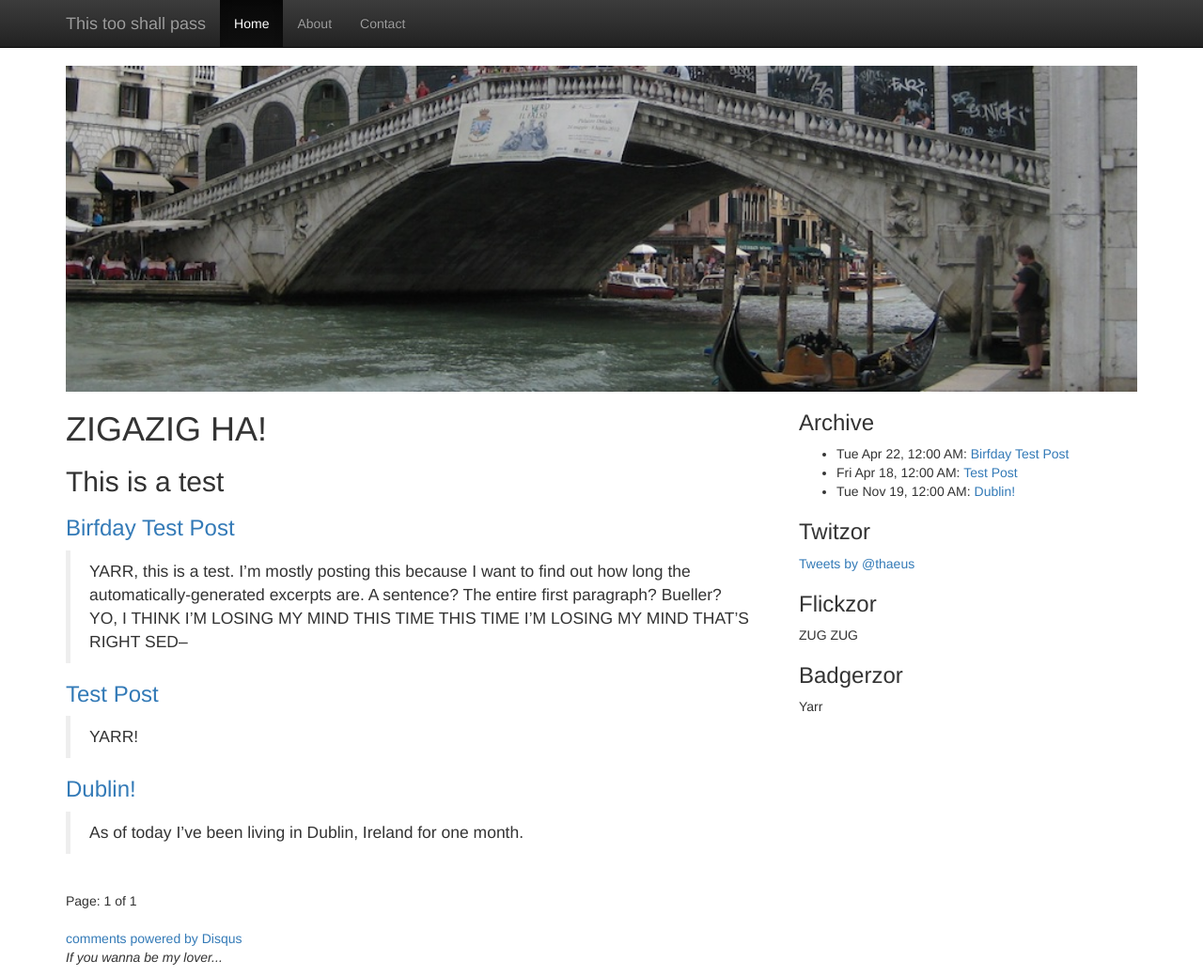
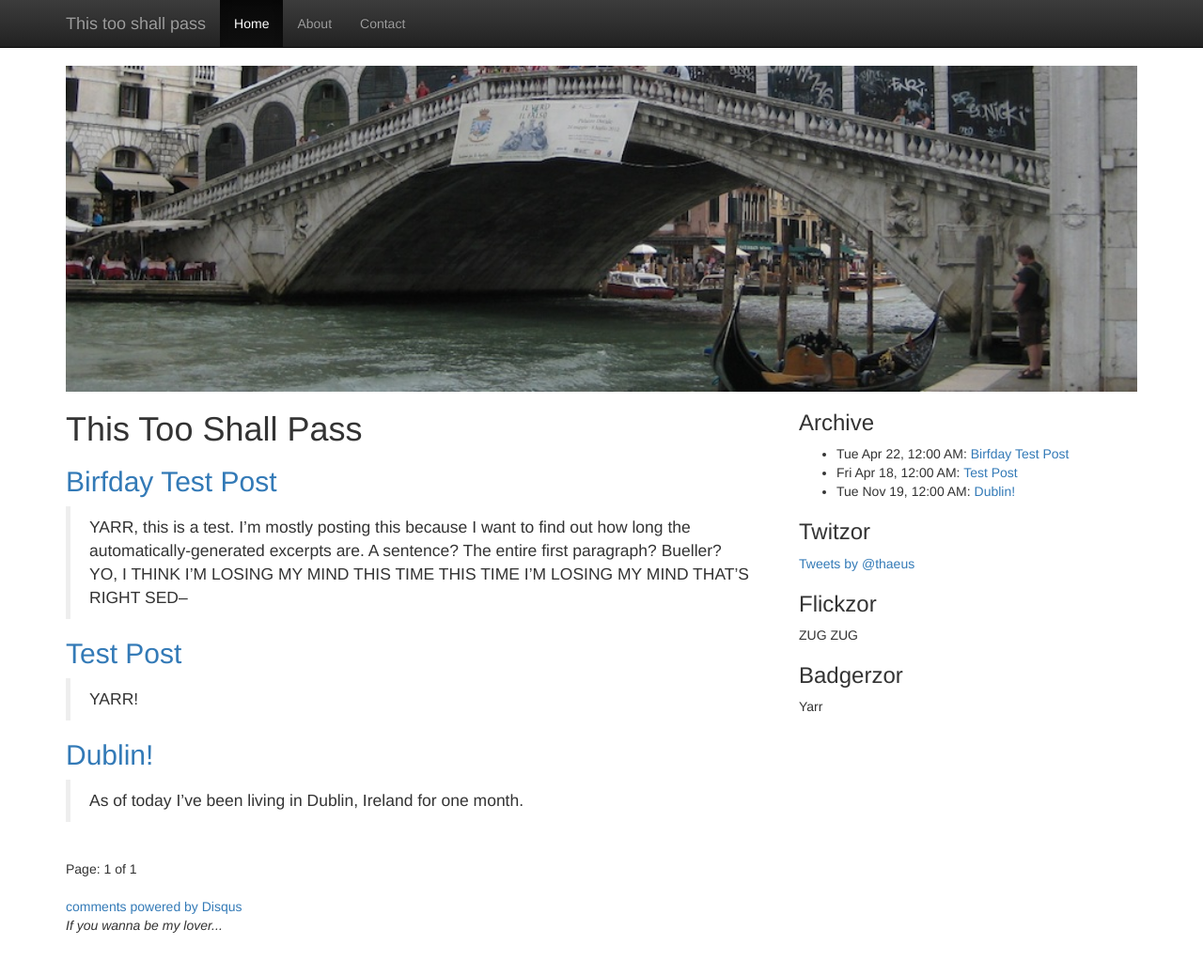
Before and after one commit to nfg/nfg.github.io, a Jekyll site: the page built from index.html, in a window 1280 px wide and 1039 px high. Shown: the whole window at 94% size. Built offline with Jekyll 4.4.1, drawn with Linux system fonts in a browser that asks for light colours; nearby versions of some CDN libraries; the list of posts is cut into pages by our own code; comment, search, counter and statistics services are not loaded.

Commit message:
Cleaning up index.

```diff
--- a/index.html
+++ b/index.html
@@ -1,16 +1,14 @@
 ---
 layout: zigazigha
-title: ZIGAZIG HA!
+title: This Too Shall Pass
 active_header_tab: index
 paginate_path: "/page:num"
 disable_comments: true
 ---
 
-<h2>This is a test</h2>
-
 {% for post in paginator.posts %}
 <div>
-    <h3><a href="{{ post.url }}">{{ post.title }}</a></h3>
+    <h2><a href="{{ post.url }}">{{ post.title }}</a></h2>
     <blockquote>{{ post.excerpt }}</blockquote>
 </div>
 {% endfor %}
```
